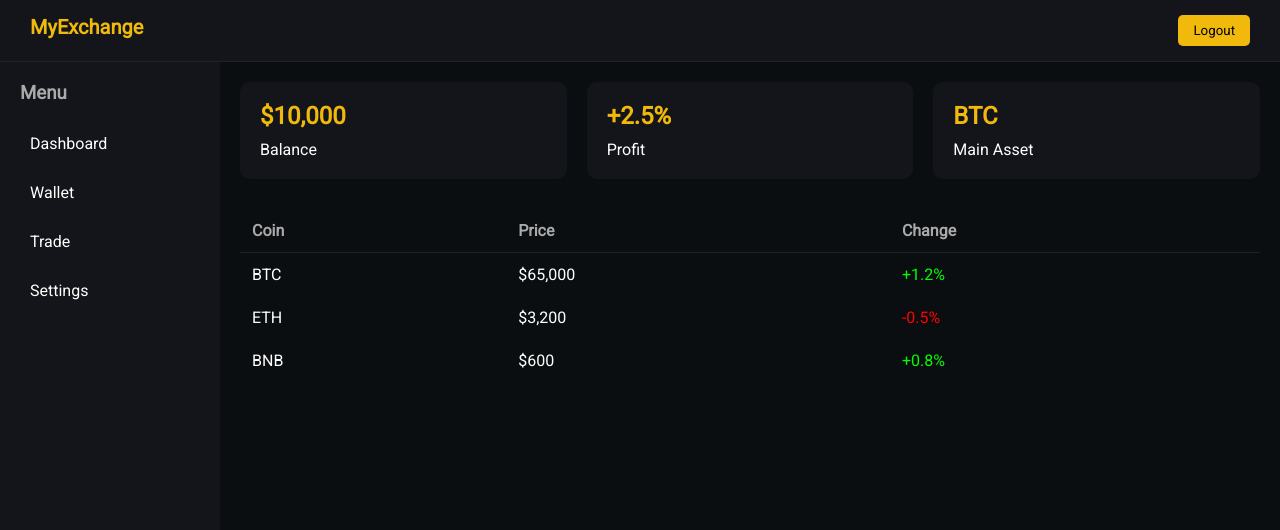
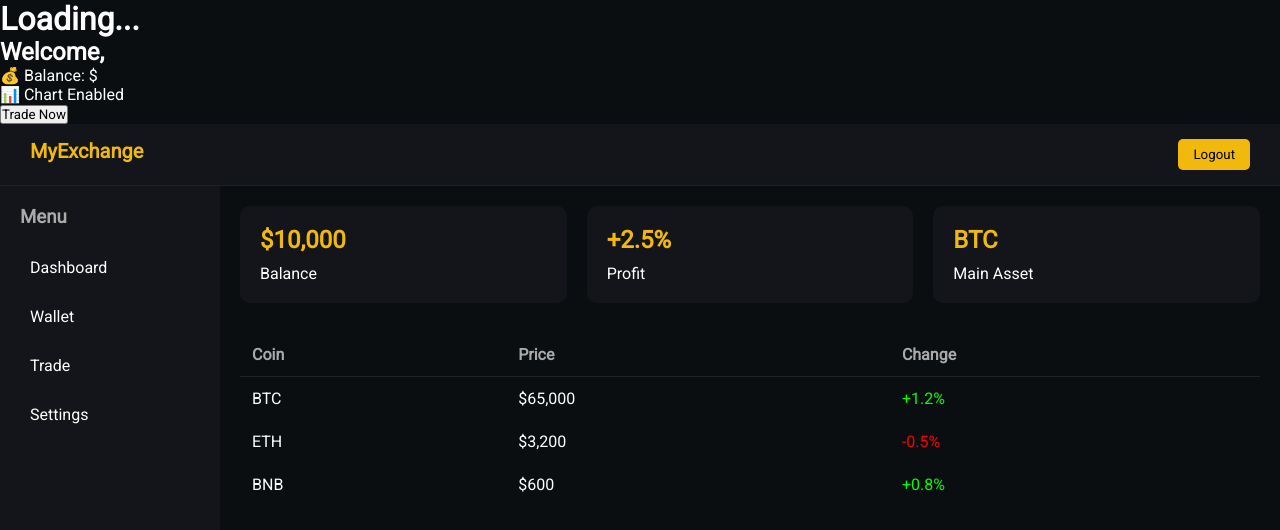
Before and after one commit to Worldtrade-ai/worldtrade.ai, a plain HTML site: page dashboard.html in a window 1280 px wide. Drawn offline with Linux system fonts and the light colour scheme; a script that the page names is missing.

Commit message:
Update dashboard.html

```diff
--- a/dashboard.html
+++ b/dashboard.html
@@ -121,6 +121,30 @@
 
   </style>
 </head>
+  <!DOCTYPE html>
+<html>
+<head>
+  <title>Dashboard</title>
+</head>
+<body>
+
+  <h1 id="appName">Loading...</h1>
+
+  <h2>Welcome, <span id="username"></span></h2>
+
+  <div id="wallet">
+    💰 Balance: $<span id="balance"></span>
+  </div>
+
+  <div id="chart">
+    📊 Chart Enabled
+  </div>
+
+  <button id="tradeBtn">Trade Now</button>
+
+  <script src="app.js"></script>
+</body>
+</html>
 <body>
 
   <!-- NAVBAR -->
```
